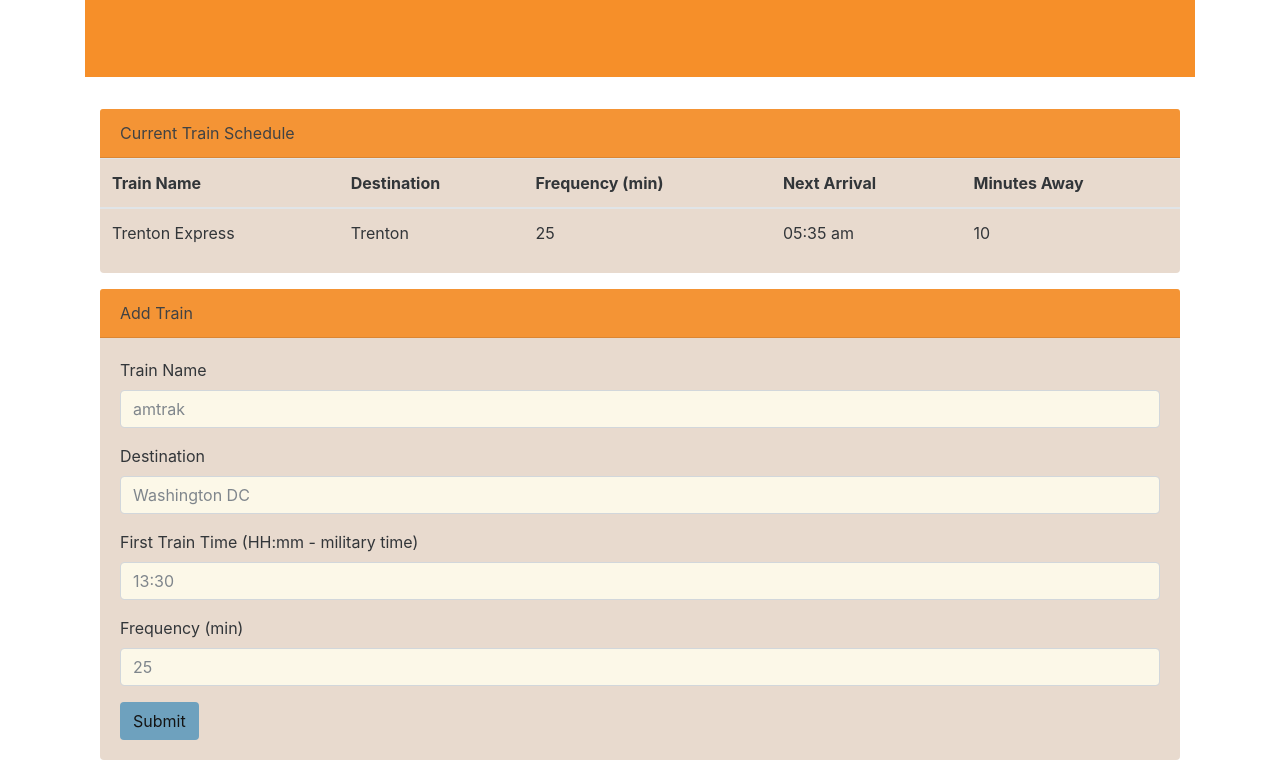
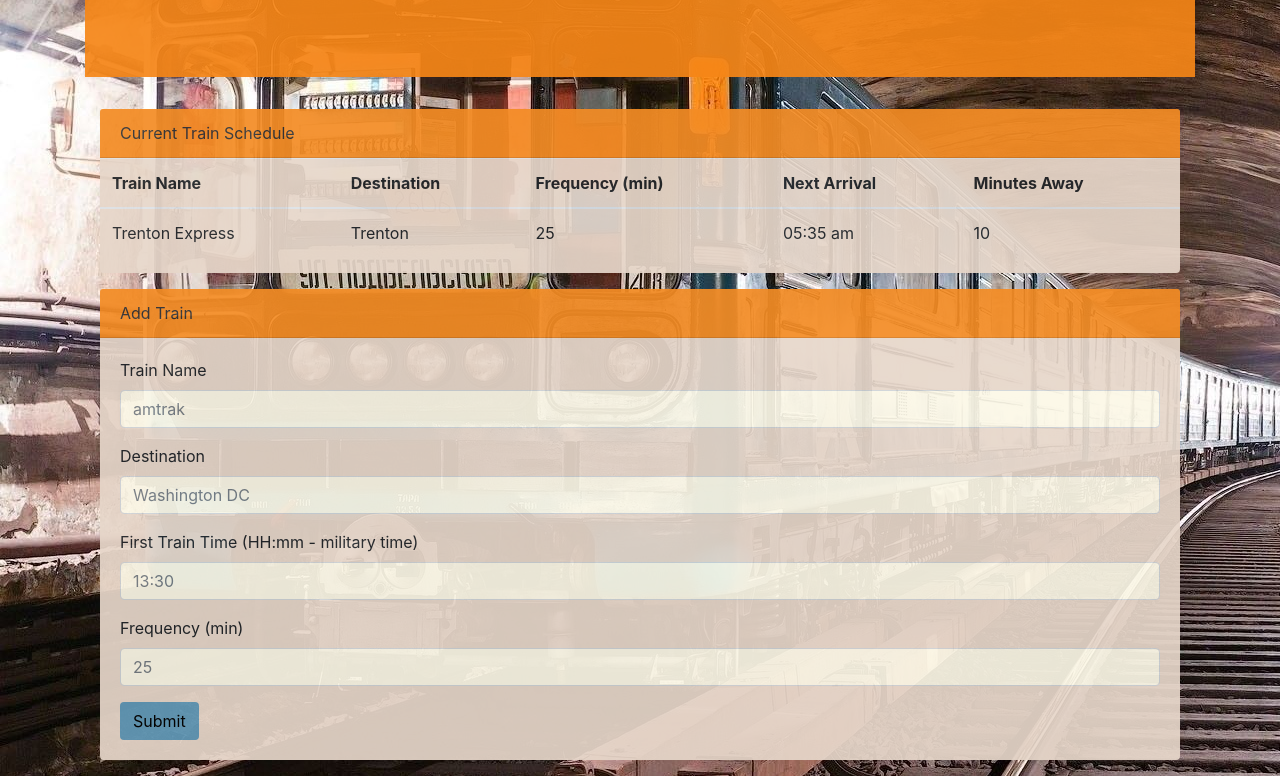
Before and after one commit to ron881212/Train-Scheduler, a plain HTML site: page index.html in a window 1280 px wide. Shown: the part 172-948 px from the top of the page. Drawn offline with nearby package versions, Linux system fonts and the light colour scheme; the site is published under a folder, as on GitHub Pages, so addresses that start at the root find nothing; no server answers.

Commit message:
fixed background path

```diff
--- a/css/style.css
+++ b/css/style.css
@@ -1,5 +1,5 @@
 body {
-    background-image: url("/train.jpg");
+    background-image: url("../train.jpg");
 }
 
 .card-header,
```
